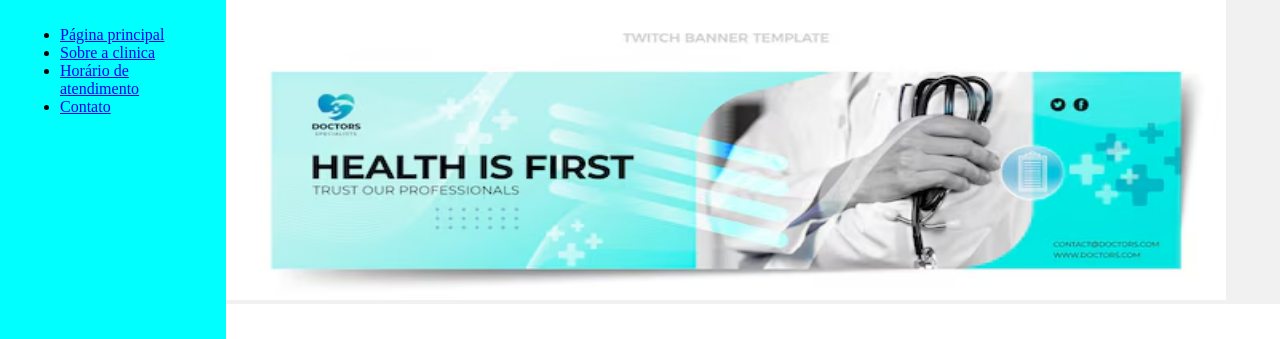
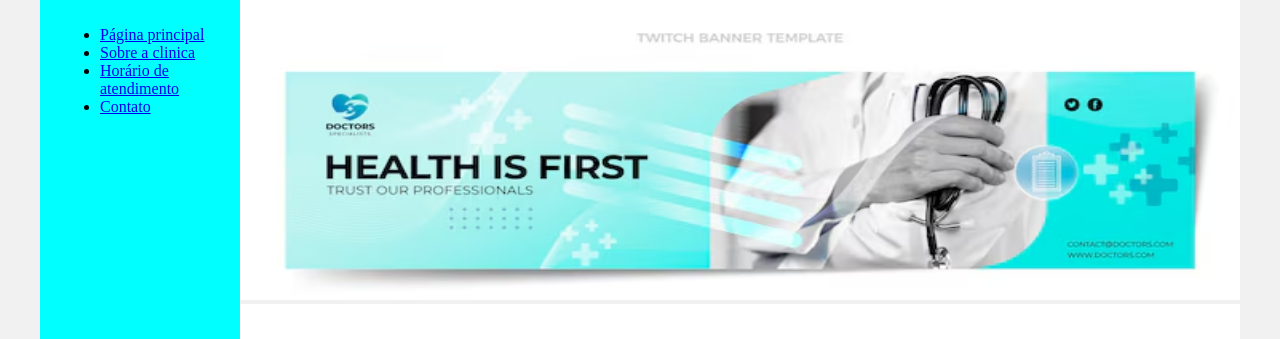
Before and after one commit to MauricioSandriniMMS/Curso-HTML-DIO, a plain HTML site: page index.html in a window 1280 px wide. Shown: the top 339 px of the page. Drawn offline with Linux system fonts and the light colour scheme.

Commit message:
Atualizar o base.css

```diff
--- a/base.css
+++ b/base.css
@@ -8,7 +8,7 @@ body {
 }
 
 .wrapper {
-    width: 1400px;
+    width: 1200px;
     display: flex;
     margin: 0 auto;
 }
@@ -18,7 +18,7 @@ body {
     width: 85%;
 }
 .menu {
-    width: 15%;
+    width: 20%;
     background-color: aqua;
     padding: 10px 20px 0px;
 }
```
